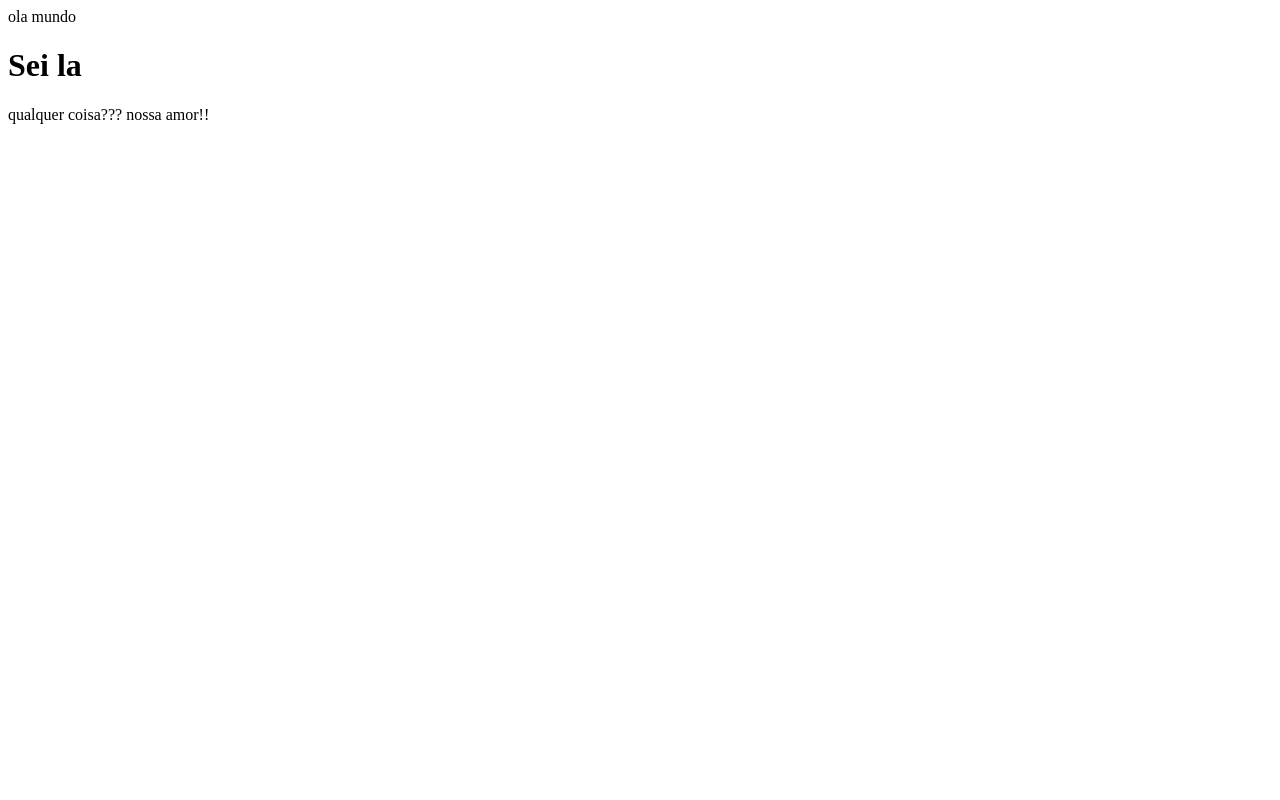
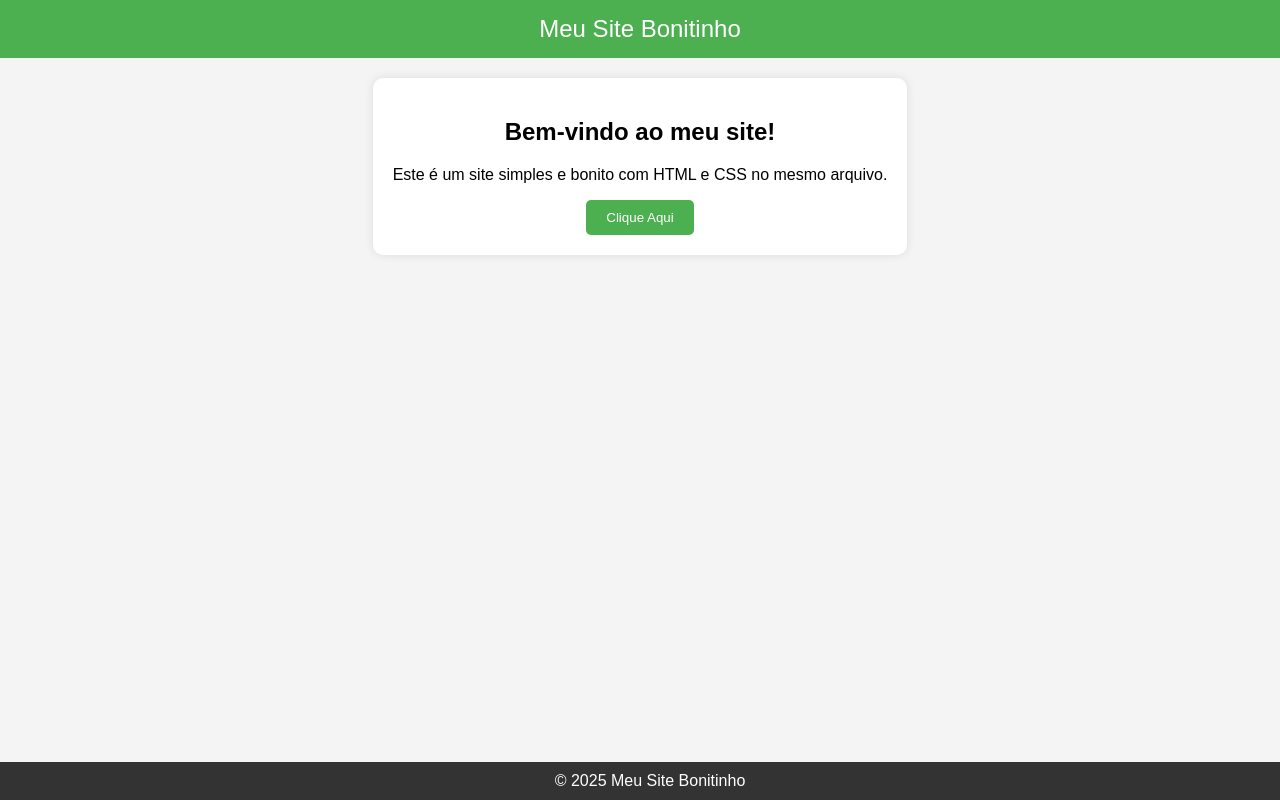
Before and after one commit to PrataMatheus/teste, a plain HTML site: page index.html in a window 1280 px wide. Drawn offline with Linux system fonts and the light colour scheme.

Commit message:
Add files via upload

```diff
--- a/index.html
+++ b/index.html
@@ -1,15 +1,59 @@
 <!DOCTYPE html>
-<html lang="en">
+<html lang="pt-BR">
 <head>
     <meta charset="UTF-8">
     <meta name="viewport" content="width=device-width, initial-scale=1.0">
-    <title>meu site</title>
+    <title>Meu Site Bonitinho</title>
+    <style>
+        body {
+            font-family: Arial, sans-serif;
+            margin: 0;
+            padding: 0;
+            background-color: #f4f4f4;
+            text-align: center;
+        }
+        header {
+            background: #4CAF50;
+            color: white;
+            padding: 15px;
+            font-size: 24px;
+        }
+        section {
+            margin: 20px;
+            padding: 20px;
+            background: white;
+            border-radius: 10px;
+            box-shadow: 0 0 10px rgba(0, 0, 0, 0.1);
+            display: inline-block;
+        }
+        footer {
+            background: #333;
+            color: white;
+            padding: 10px;
+            position: absolute;
+            bottom: 0;
+            width: 100%;
+        }
+        button {
+            background: #4CAF50;
+            color: white;
+            border: none;
+            padding: 10px 20px;
+            cursor: pointer;
+            border-radius: 5px;
+        }
+        button:hover {
+            background: #45a049;
+        }
+    </style>
 </head>
 <body>
-    ola mundo
-    <h1>Sei la</h1>
-
-    qualquer coisa???
-    nossa amor!!
+    <header>Meu Site Bonitinho</header>
+    <section>
+        <h2>Bem-vindo ao meu site!</h2>
+        <p>Este é um site simples e bonito com HTML e CSS no mesmo arquivo.</p>
+        <button onclick="alert('Olá! Você clicou no botão!')">Clique Aqui</button>
+    </section>
+    <footer>© 2025 Meu Site Bonitinho</footer>
 </body>
 </html>
```
